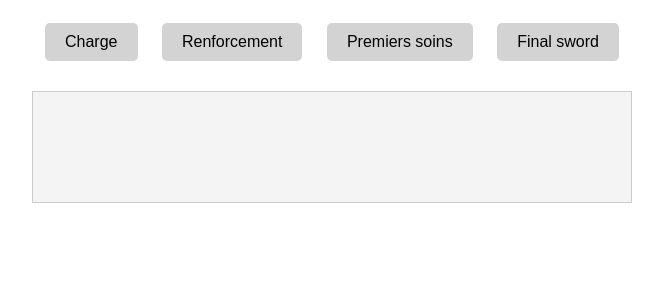
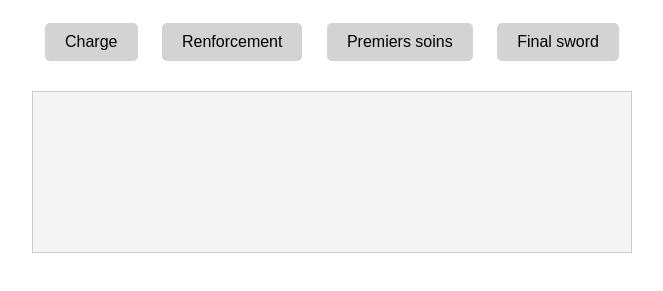
Before and after one commit to Lordknacki/Les-gardiens-de-l-Aether, a plain HTML site: page index.html in a window 1280 px wide. Shown: the part 135-426 px from the top of the page, without its empty margins (308-971 px from the left). Drawn offline with Linux system fonts and the light colour scheme.

Commit message:
Update styles.css

```diff
--- a/styles.css
+++ b/styles.css
@@ -33,8 +33,8 @@ body, html {
 
 #logArea {
     margin-top: 20px;
-    color: red;
-    height: 100px;
+    color: black;
+    height: 150px;
     overflow-y: scroll;
     background: #f4f4f4;
     border: 1px solid #ccc;
```
